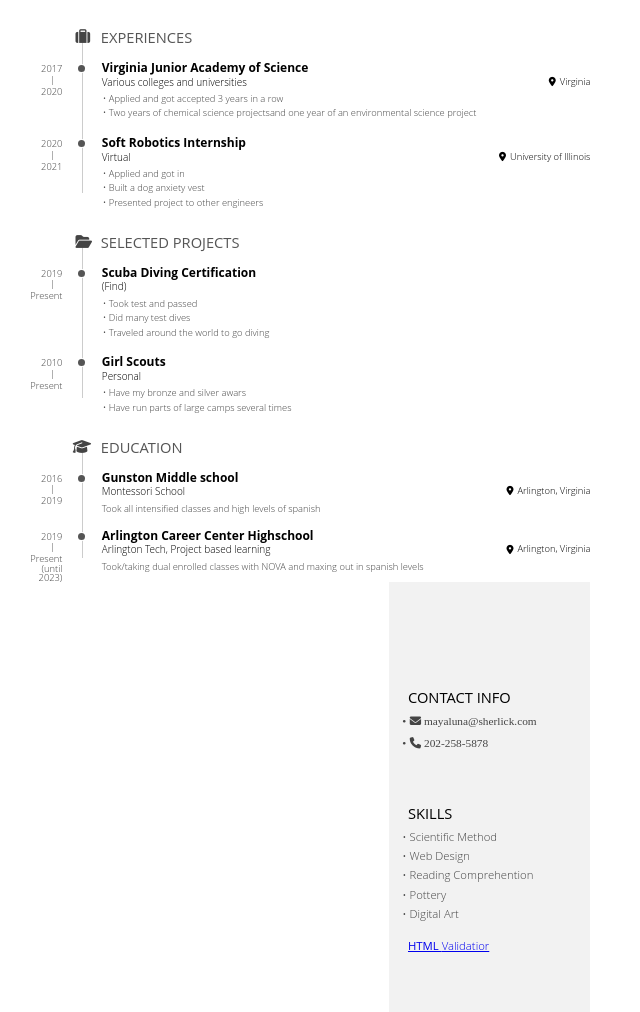
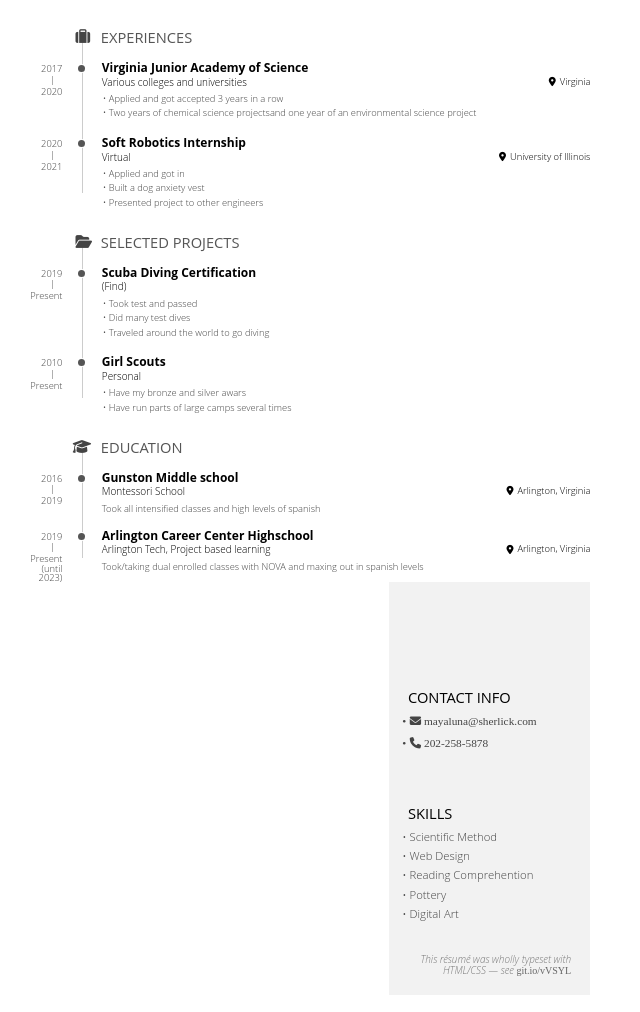
Before and after one commit to fodar2005/website, a plain HTML site: page resume/new-index.html in a window 1280 px wide. Shown: the part 80-1092 px from the top of the page, without its empty margins (0-640 px from the left). Drawn offline with nearby package versions, Linux system fonts and the light colour scheme.

Commit message:
Try to fix code

```diff
--- a/resume/new-index.html
+++ b/resume/new-index.html
@@ -158,10 +158,9 @@
 	  <li>Pottery</li>
 	  <li>Digital Art</li>
         </ul>
-<footer>
-<a href="http://validator.w3.org/check?uri=https://msherlick15.github.io/website/Resume/">
-<strong> HTML </strong>Validatior</a> &nbsp;
-</footer>
+ </div>
+      <div class="side-block" id="disclaimer">
+        This r&eacute;sum&eacute; was wholly typeset with HTML/CSS &mdash; see <code>git.io/vVSYL</code>
       </div>
     </aside>
   </body>
```
